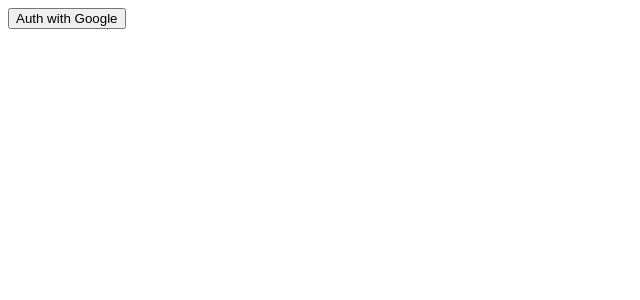
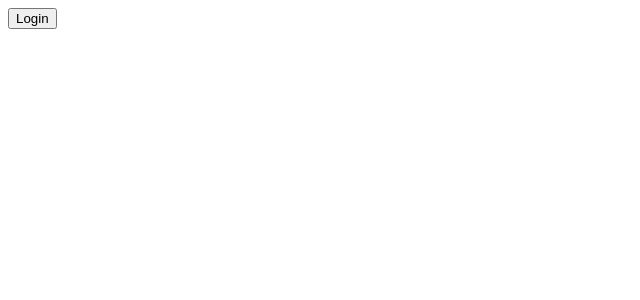
Before and after one commit to maxxjonesyy/chat_app, a React (Create React App) app: page / in a window 1280 px wide. Shown: the top 300 px of the page, without its empty margins (0-640 px from the left). Built offline with nearby package versions, Linux system fonts and the light colour scheme.

Commit message:
change button text

```diff
--- a/src/pages/Login.js
+++ b/src/pages/Login.js
@@ -19,7 +19,7 @@
 
   return (
     <div>
-      <button onClick={googleSignIn}>Auth with Google</button>
+      <button onClick={googleSignIn}>Login</button>
     </div>
   );
 };
```
